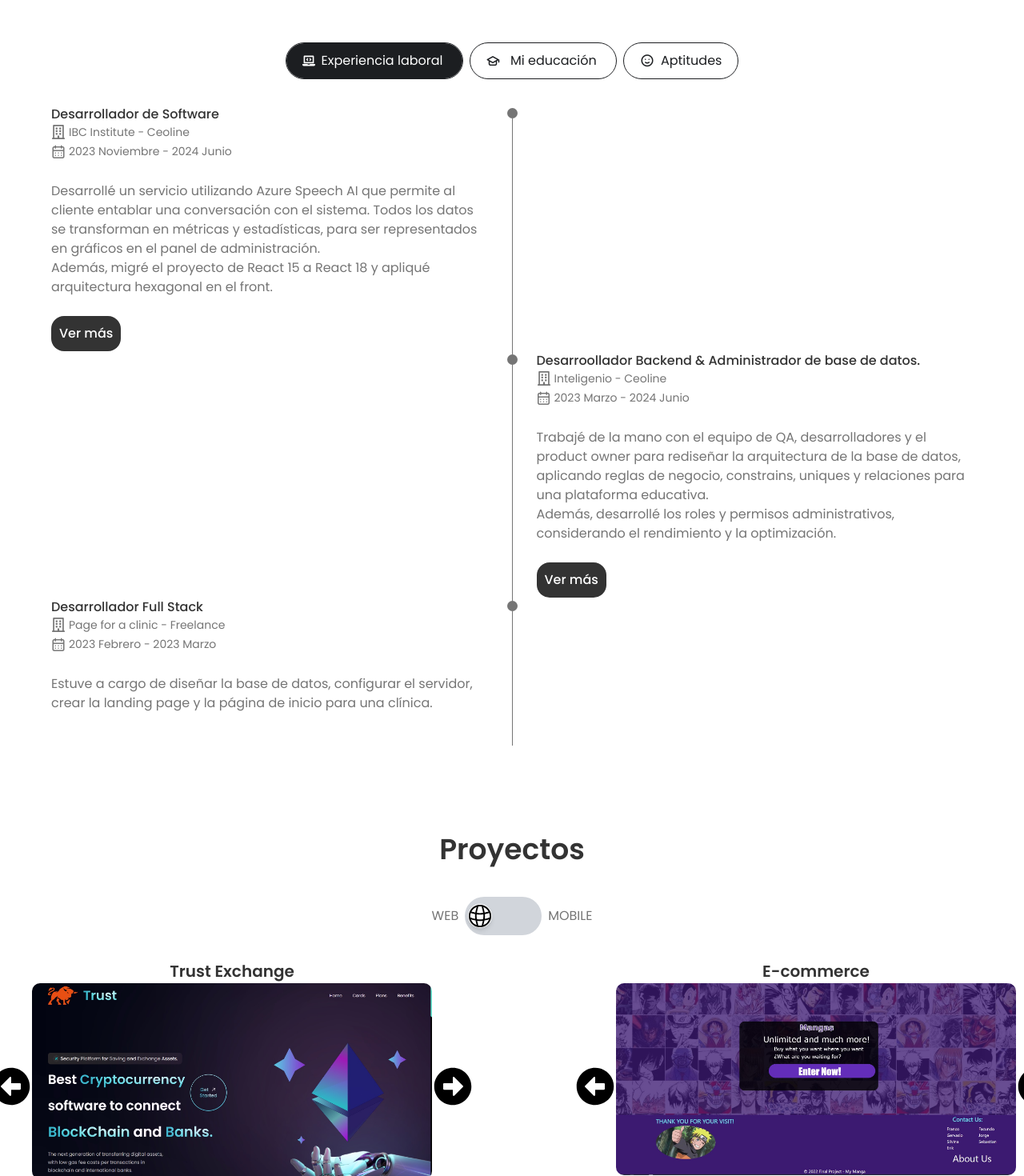
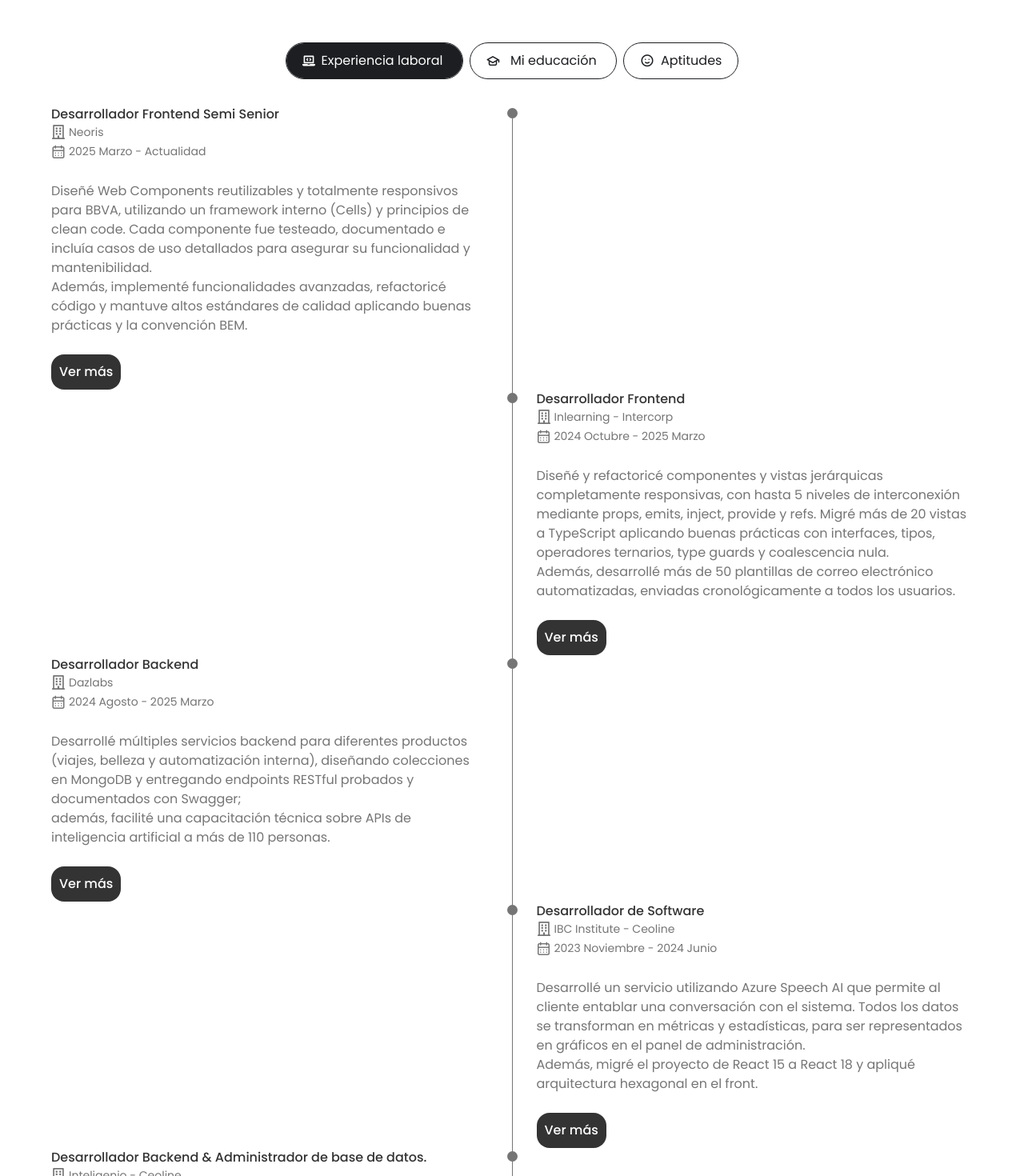
Before and after one commit to sebastiangs23/Portfolio, a React (Vite) app in the folder front/portfolio/: page / in a window 1280 px wide. Shown: the part 780-2250 px from the top of the page at 80% size. Built offline with nearby package versions, Linux system fonts and the light colour scheme.

Commit message:
feat: :sparkles: Adding my latest positions and have pending the refactor of the desarrollo part

```diff
--- a/front/portfolio/src/App.jsx
+++ b/front/portfolio/src/App.jsx
@@ -13,6 +13,7 @@ import Tecnologies from "./components/Tecnologies/Tecnologies";
 |   JOB DETAILS   */
 import JobDetailsInte from "./components/Desarrollo/components/JobDetailsInte";
 import JobDetailsIbc from "./components/Desarrollo/components/JobDetailsIbc";
+import JobDetailsDazlabs from "./components/Desarrollo/components/JobDetailsDazlabs";
 
 import "./App.css";
 
@@ -36,6 +37,7 @@ function App() {
             />
             <Route path="/experience/inteligenio" element={<JobDetailsInte />} />
             <Route path="/experience/ibc-institute" element={<JobDetailsIbc />} />
+            <Route path="/experience/dazlabs" element={<JobDetailsDazlabs/> } />
           </Routes>
         </main>
       </div>
--- a/front/portfolio/src/components/Desarrollo/Desarrollo.jsx
+++ b/front/portfolio/src/components/Desarrollo/Desarrollo.jsx
@@ -61,6 +61,8 @@ function Education() {
         </div>
 
         <div className="training__core-data">
+
+          {/* TODO: Refactorizar esto */}
           {/* JOB EXPERIENCE */}
           <div
             className={
@@ -69,8 +71,139 @@ function Education() {
                 : "training__core-data-content"
             }
           >
+            {/* NEORIS */}
+            <div className="training__core-data-content-each">
+              <div>
+                <h3 className="training__core-title">
+                  {sentences.work_neoris_position}
+                </h3>
+                <div className="company_name">
+                  <FaRegBuilding className="icon_office" />
+                  <p className="text-job">Neoris</p>
+                </div>
+                <div className="flex items-center">
+                  <i className="uil uil-calendar-alt"></i>
+                  <p className="text-range-date">{sentences.work_neoris_date} </p>
+                </div>
+                <br />
+
+                <div>
+                  <p>
+                    {sentences.work_neoris_description} <br />
+                    {sentences.work_neoris_description_2}
+                  </p>
+                </div>
+
+                <br />
+
+                <Link
+                  to="/experience/dazlabs"
+                  className="button  button--flex"
+                >
+                  {sentences.see_more}
+                </Link>
+              </div>
+
+              <div>
+                <span className="training__timeline-rounder"></span>
+                <span className="training__timeline-line"></span>
+              </div>
+            </div>
+
+            {/* INLEARNING */}
+            <div className="training__core-data-content-each">
+              <div></div>
+
+              <div>
+                <span className="training__timeline-rounder"></span>
+                <span className="training__timeline-line"></span>
+              </div>
+
+              <div>
+                <h3 className="training__core-title">
+                  {sentences.work_inlearning_position}
+                </h3>
+
+                <div className="company_name">
+                  <FaRegBuilding className="icon_office" />
+                  <p className="text-job">Inlearning - Intercorp</p>
+                </div>
+
+                <div className="training__core-calendar">
+                  <div className="flex items-center">
+                    <i className="uil uil-calendar-alt"></i>
+                    <p>{sentences.work_inlearning_date}</p>
+                  </div>
+                </div>
+
+                <br />
+
+                <div>
+                  <p>
+                    {sentences.work_inlearing_description} <br />
+                    {sentences.work_inlearning_description_2}
+                  </p>
+                </div>
+
+                <br />
+
+                <Link
+                  to="/experience/dazlabs"
+                  className="button  button--flex"
+                >
+                  {sentences.see_more}
+                </Link>
+              </div>
+            </div>
+
+            {/* DAZLABS */}
+            <div className="training__core-data-content-each">
+              <div>
+                <h3 className="training__core-title">
+                  {sentences.work_dazlabs_position}
+                </h3>
+                <div className="company_name">
+                  <FaRegBuilding className="icon_office" />
+                  <p className="text-job">Dazlabs</p>
+                </div>
+                <div className="flex items-center">
+                  <i className="uil uil-calendar-alt"></i>
+                  <p className="text-range-date">{sentences.work_dazlabs_date} </p>
+                </div>
+                <br />
+
+                <div>
+                  <p>
+                    {sentences.work_dazlabs_description} <br />
+                    {sentences.work_dazlabs_description_2}
+                  </p>
+                </div>
+
+                <br />
+
+                <Link
+                  to="/experience/dazlabs"
+                  className="button  button--flex"
+                >
+                  {sentences.see_more}
+                </Link>
+              </div>
+
+              <div>
+                <span className="training__timeline-rounder"></span>
+                <span className="training__timeline-line"></span>
+              </div>
+            </div>
+
             {/* IBC */}
             <div className="training__core-data-content-each">
+              <div></div>
+
+              <div>
+                <span className="training__timeline-rounder"></span>
+                <span className="training__timeline-line"></span>
+              </div>
+
               <div>
                 <h3 className="training__core-title">
                   {sentences.work_ibc_position}
@@ -101,22 +234,10 @@ function Education() {
                   {sentences.see_more}
                 </Link>
               </div>
-
-              <div>
-                <span className="training__timeline-rounder"></span>
-                <span className="training__timeline-line"></span>
-              </div>
             </div>
 
             {/* INTELIGENIO */}
             <div className="training__core-data-content-each">
-              <div></div>
-
-              <div>
-                <span className="training__timeline-rounder"></span>
-                <span className="training__timeline-line"></span>
-              </div>
-
               <div>
                 <h3 className="training__core-title">
                   {sentences.work_inte_position}
@@ -152,10 +273,22 @@ function Education() {
                   {sentences.see_more}
                 </Link>
               </div>
+
+              <div>
+                <span className="training__timeline-rounder"></span>
+                <span className="training__timeline-line"></span>
+              </div>
             </div>
 
             {/* Freelance */}
             <div className="training__core-data-content-each">
+              <div></div>
+
+              <div>
+                <span className="training__timeline-rounder"></span>
+                <span className="training__timeline-line"></span>
+              </div>
+
               <div>
                 <h3 className="training__core-title">
                   {sentences.work_1_position}{" "}
@@ -180,11 +313,6 @@ function Education() {
                 </div>
 
                 <br />
-              </div>
-
-              <div>
-                <span className="training__timeline-rounder"></span>
-                <span className="training__timeline-line"></span>
               </div>
             </div>
           </div>
--- a/front/portfolio/src/components/Language/Language.jsx
+++ b/front/portfolio/src/components/Language/Language.jsx
@@ -18,6 +18,21 @@ const sentences = {
     work_experience: "Experiencia laboral",
     education: "Mi educación",
     skill: "Aptitudes",
+    work_neoris_position: "Desarrollador Frontend Semi Senior",
+    work_neoris_date: "2025 Marzo - Actualidad",
+    work_neoris_description: "Diseñé Web Components reutilizables y totalmente responsivos para BBVA, utilizando un framework interno (Cells) y principios de clean code. Cada componente fue testeado, documentado e incluía casos de uso detallados para asegurar su funcionalidad y mantenibilidad.",
+    work_neoris_description_2: " Además, implementé funcionalidades avanzadas, refactoricé código y mantuve altos estándares de calidad aplicando buenas prácticas y la convención BEM.",
+
+    work_inlearning_position: "Desarrollador Frontend",
+    work_inlearning_date: "2024 Octubre - 2025 Marzo",
+    work_inlearing_description: "Diseñé y refactoricé componentes y vistas jerárquicas completamente responsivas, con hasta 5 niveles de interconexión mediante props, emits, inject, provide y refs. Migré más de 20 vistas a TypeScript aplicando buenas prácticas con interfaces, tipos, operadores ternarios, type guards y coalescencia nula.",
+    work_inlearning_description_2: "Además, desarrollé más de 50 plantillas de correo electrónico automatizadas, enviadas cronológicamente a todos los usuarios.",
+
+    work_dazlabs_position: "Desarrollador Backend",
+    work_dazlabs_date: "2024 Agosto - 2025 Marzo",
+    work_dazlabs_description: "Desarrollé múltiples servicios backend para diferentes productos (viajes, belleza y automatización interna), diseñando colecciones en MongoDB y entregando endpoints RESTful probados y documentados con Swagger;",
+    work_dazlabs_description_2: " además, facilité una capacitación técnica sobre APIs de inteligencia artificial a más de 110 personas.",
+
     work_ibc_position: "Desarrollador de Software",
     work_ibc_date: "2023 Noviembre - 2024 Junio",
     work_ibc_description:
@@ -26,7 +41,7 @@ const sentences = {
       "Además, migré el proyecto de React 15 a React 18 y apliqué arquitectura hexagonal en el front.",
     see_more: "Ver más",
     work_inte_position:
-      "Desarroollador Backend & Administrador de base de datos.",
+      "Desarrollador Backend & Administrador de base de datos.",
     work_inte_date: "2023 Marzo - 2024 Junio",
     work_inte_description:
       "Trabajé de la mano con el equipo de QA, desarrolladores y el product owner para rediseñar la arquitectura de la base de datos, aplicando reglas de negocio, constrains, uniques y relaciones para una plataforma educativa.",
@@ -107,6 +122,20 @@ const sentences = {
       "I Developed a service using Azure Speech AI which allows the client to enter into a conversation with the system. All the data is transformed into metrics and statistics, to be rendered in graphs on the administrator dashboard.",
     work_ibc_description_2:
       "In addition to migrating the project from React 15 to React 18 and applying hexagonal architecture in the front.",
+    work_neoris_position: "Frontend Developer Semi Senior",
+    work_neoris_date: "2025 March - Present",
+    work_neoris_description: "Designed reusable and fully responsive Web Components for BBVA using an internal framework (Cells) and clean code principles. Each component was thoroughly tested, documented, and included detailed use cases to ensure functionality and maintainability.",
+    work_neoris_description_2: " Additionally, implemented advanced features, refactored code, and upheld high-quality standards by applying best practices and the BEM convention.",
+    work_inlearning_position: "Frontend Developer",
+    work_inlearning_date: "2024 October - 2025 March",
+    work_inlearing_description: "Created and refactored hierarchical, fully responsive components and views with up to 5 levels of interconnection using props, emits, inject, provide, and refs. Migrated over 20 views to TypeScript, implementing interfaces, types, ternary operators, type guards, and nullish coalescing.",
+    work_inlearning_description_2: "Developed 50+ automated email templates triggered chronologically for all users.",
+
+    work_dazlabs_position: "Backend Developer",
+    work_dazlabs_date: "2024 August - 2025 March",
+    work_dazlabs_description: "Developed multiple backend services for various products (travel, beauty, and internal automation), designing MongoDB collections and delivering fully tested and documented RESTful endpoints via Swagger; additionally,",
+    work_dazlabs_description_2: " led a technical training session on AI APIs for over 110 people.",
+
     see_more: "See more",
     work_inte_position: "Backend Developer & Database Administrator",
     work_inte_date: "2023 March - 2024 June",
```
Also changed, not shown: front/portfolio/src/components/Desarrollo/components/JobDetailsDazlabs.jsx (added, +9 -0 lines), front/portfolio/src/components/Desarrollo/components/JobDetailsInlearning.jsx (added), front/portfolio/src/components/Desarrollo/components/JobDetailsNeoris.jsx (added).
